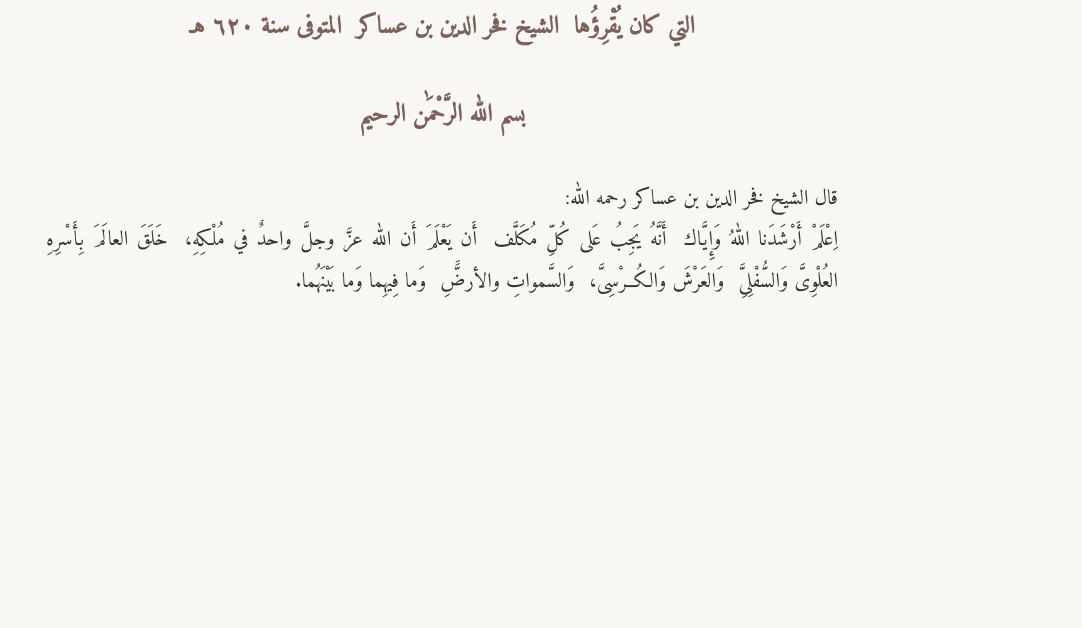
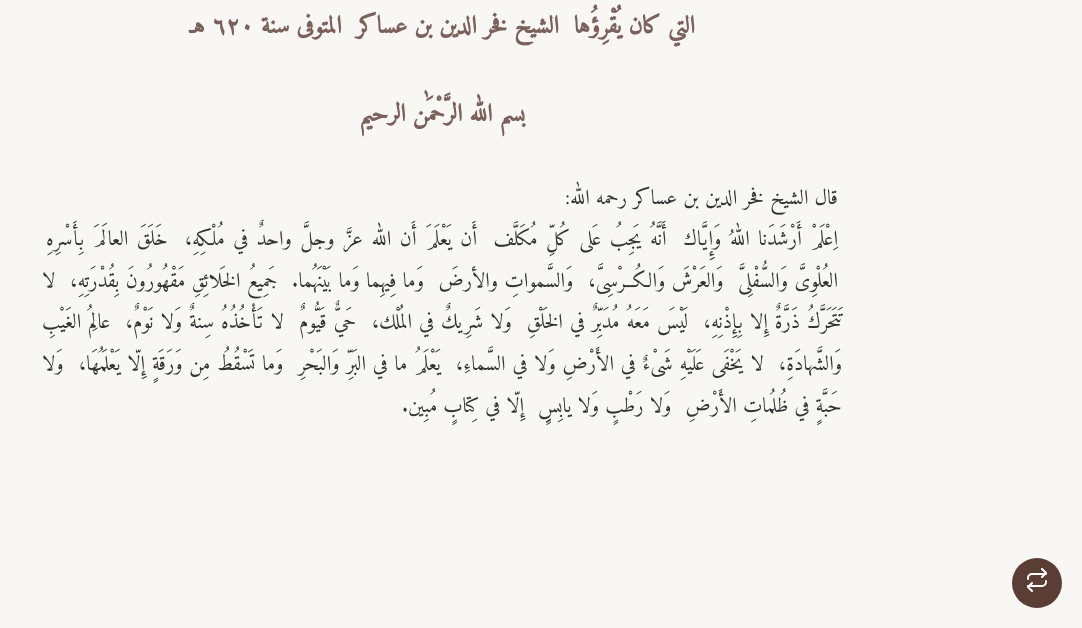
Before and after one commit to Melnoch/croyance-bonne-guidee, a plain HTML site: page index.html in a window 1280 px wide. Both pictures are taken after a click on the element "العَقِيدَةُ المُرْشِدَة". Shown: the part 172-800 px from the top of the page, without its empty margins (198-1280 px from the left). Drawn offline with Linux system fonts and the light colour scheme.

Commit message:
Add up the second phrase - add repeat button

```diff
--- a/index.html
+++ b/index.html
@@ -27,17 +27,38 @@
         <span data-audio="src/assets/audio/part7.mp3">أَنَّهُ يَجِبُ عَلى كُلِّ مُكَلَّف</span>
         <span data-audio="src/assets/audio/part8.mp3">أَن يَعْلَمَ أَن الله عزَّ وجلَّ واحدٌ في مُلْكِهِ،</span>
         <span data-audio="src/assets/audio/part9.mp3">خَلَقَ العالَمَ بِأَسْرِهِ</span>
-        <span data-audio="src/assets/audio/part10.mp3">العُلْوِىَّ وَالسُّفْلِىَِّ</span>
+        <span data-audio="src/assets/audio/part10.mp3">العُلْوِىَّ وَالسُّفْلِىَّ</span>
         <span data-audio="src/assets/audio/part11.mp3">وَالعَرْشَ وَالكُــرْسِىَّ،</span>
-        <span data-audio="src/assets/audio/part12.mp3">وَالسَّمواتِ والأرضََِّ</span>
+        <span data-audio="src/assets/audio/part12.mp3">وَالسَّمواتِ والأرضَ</span>
         <span data-audio="src/assets/audio/part13.mp3">وَما فِيهِما وَما بَيْنَهُما.</span>
+        <span data-audio="src/assets/audio/part14.mp3">جَمِيعُ الخَلائِقِ مَقْهُورُونَ بِقُدْرَتِهِ،</span>
+        <span data-audio="src/assets/audio/part15.mp3">لا تَتَحَرَّكُ ذَرَّةٌ إِلا بِإِذْنِهِ،</span>
+        <span data-audio="src/assets/audio/part16.mp3">لَيْسَ مَعَهُ مُدَبِّرٌ في الخَلْقِ</span>
+        <span data-audio="src/assets/audio/part17.mp3">وَلا شَرِيكٌ في المُلْك،</span>
+        <span data-audio="src/assets/audio/part18.mp3">حَيٌّ قَيُّومٌ</span>
+        <span data-audio="src/assets/audio/part19.mp3">لا تَأْخُذُهُ سِنةٌ وَلا نَوْمٌ،</span>
+        <span data-audio="src/assets/audio/part20.mp3">عالِمُ الغَيْبِ وَالشَّهادَةِ،</span>
+        <span data-audio="src/assets/audio/part21.mp3">لا يَخْفَى عَلَيْهِ شَىْءٌ في الأَرْضِ وَلا في السَّماءِ،</span>
+        <span data-audio="src/assets/audio/part22.mp3">يَعْلَمُ ما في البَرِّ وَالبَحْرِ</span>
+        <span data-audio="src/assets/audio/part23.mp3">وَما تَسْقُطُ مِن وَرَقَةٍ إِلّا يَعْلَمُهَا،</span>
+        <span data-audio="src/assets/audio/part24.mp3">وَلا حَبَّةٍ في ظُلُماتِ الأَرْضِ</span>
+        <span data-audio="src/assets/audio/part25.mp3">وَلا رَطْبٍ وَلا يابِسٍِ</span>
+        <span data-audio="src/assets/audio/part26.mp3">إِلّا في كِتابٍ مُبِين.</span>
 <!--
-َ جَمِيعُ الخَلائِقِ مَقْهُورُونَ بِقُدْرَتِهِ، لا تَتَحَرَّكُ ذَرَّةٌ إِلا بِإِذْنِهِ، لَيْسَ مَعَهُ مُدَبِّرٌ في الخَلْقِ وَلا شَرِيكٌ في المُلْكِ، حَيٌّ قَيُّومٌ لا تَأْخُذُهُ سِنةٌ وَلا نَوْمٌ، عالِمُ الغَيْبِ وَالشَّهادَةِ، لا يَخْفَى عَلَيْهِ شَىْءٌ في الأَرْضِ وَلا في السَّماءِ، يَعْلَمُ ما في البَرِّ وَالبَحْرِ وَما تَسْقُطُ مِن وَرَقَةٍ إِلّا يَعْلَمُهَا، وَلا حَبَّةٍ في ظُلُماتِ الأَرْضِ وَلا رَطْبٍ وَلا يابِسٍ إِلّا في كِتابٍ مُبِين. أَحاطَ بِكُلِّ شَىْءٍ عِلْمًا وأَحْصَى كُلَّ شَىْءٍ عَدَدًا، فَعَّالٌ لِمَا يُرِيدُ، قادِرٌ على ما يَشاءُ، لَهُ الُملْكُ وَلَهُ الغِنَى، وَلَهُ العِزُّ والبَقاءُ، وَلَهُ الحُكْمُ وَالقَضاءُ، وَلَهُ الأَسْماءُ الحُسْنَى، لا دافِعَ لِمَا قَضَى، وَلا مانِعَ لِمَا أَعْطَى، يَفْعَلُ في مُلْكِهِ ما يُرِيدُ، وَيَحْكُمُ في خَلْقِهِ بِما يَشاءُ.
+َ أَحاطَ بِكُلِّ شَىْءٍ عِلْمًا وأَحْصَى كُلَّ شَىْءٍ عَدَدًا، فَعَّالٌ لِمَا يُرِيدُ، قادِرٌ على ما يَشاءُ، لَهُ الُملْكُ وَلَهُ الغِنَى، وَلَهُ العِزُّ والبَقاءُ، وَلَهُ الحُكْمُ وَالقَضاءُ، وَلَهُ الأَسْماءُ الحُسْنَى، لا دافِعَ لِمَا قَضَى، وَلا مانِعَ لِمَا أَعْطَى، يَفْعَلُ في مُلْكِهِ ما يُرِيدُ، وَيَحْكُمُ في خَلْقِهِ بِما يَشاءُ.
 لا يَرْجو ثَوابًا وَلا يَخافُ عِقابًا، لَيْسَ عَلَيْهِ حَقٌّ [يَلْزَمُهُ] وَلا عَلَيْهِ حُكْمٌ، وَكُلُّ نِعمةٍ مِنْهُ فَضْلٌ وَكُلُّ نِقْمَةٍ مِنْهُ عَدْلٌ، لا يُسْأَلُ عَمَّا يَفْعَلُ وَهُمْ يُسْأَلُونَ. مَوْجُودٌ قَبْلَ الخَلْقِ، لَيْسَ لَهُ قَبْلٌ وَلا بَعْدٌ، وَلا فَوْقٌ وَلا تَحْتٌ، وَلا يَمِينٌ وَلا شِمالٌ، وَلا أَمامٌ وَلا خَلْفٌ، وَلا كُلٌّ، وَلا بَعْضٌ.
 وَلا يُقالُ مَتَى كانَ وَلا أَيْنَ كانَ وَلا كَيْفَ، كانَ وَلا مَكانَ، كَوَّنَ الأَكْوانَ وَدَبَّر الزَّمانَ، لا يَتَقَيَّدُ بالزَّمانِ ولا يَتَخَصَّصُ بِالمَكانِ، وَلا يَشْغَلُهُ شأنٌ عن شَأنٍ، وَلا يَلْحَقُهُ وَهْمٌ، وَلا يَكْتَنِفُهُ عَقْلٌ، وَلا يَتَخَصَّصُ بِالذِّهْنِ، وَلا يَتَمَثَّلُ في النَّفْسِ، وَلا يُتَصَوَّرُ في الوَهْمِ، وَلا يَتَكَيَّفُ في العَقْلِ، لا تَلْحَقُهُ الأَوْهامُ وَالأَفْكارُ، ﴿لَيۡسَ كَمِثۡلِهِۦ شَيۡءٞۖ وَهُوَ ٱلسَّمِيعُ ٱلۡبَصِيرُ ١١﴾ اهـ
 -->
     </p>
 </div>
+<button id="repeatToggle" class="repeat-btn">
+    <svg xmlns="http://www.w3.org/2000/svg" width="24" height="24" fill="none" stroke="currentColor" stroke-width="2" stroke-linecap="round" stroke-linejoin="round">
+        <polyline points="17 1 21 5 17 9"></polyline>
+        <path d="M3 11v-1a4 4 0 0 1 4-4h14"></path>
+        <polyline points="7 23 3 19 7 15"></polyline>
+        <path d="M21 13v1a4 4 0 0 1-4 4H3"></path>
+    </svg>
+</button>
 
 <script src="src/javascript/script.js"></script>
 </body>
--- a/src/css/style.css
+++ b/src/css/style.css
@@ -45,3 +45,28 @@ h2 {
     background-color: #5a3e36;
     color: white;
 }
+
+.repeat-btn {
+    position: fixed; /* fixed to viewport */
+    bottom: 20px;
+    right: 20px;
+    width: 50px;
+    height: 50px;
+    font-size: 24px;
+    background-color: #5a3e36;
+    color: #ffffff;
+    border: none;
+    border-radius: 50%;
+    cursor: pointer;
+    z-index: 1000; /* above everything */
+    transition: background-color 0.3s, transform 0.2s;
+}
+
+.repeat-btn.active {
+    background-color: #0a9e47; /* green when active */
+    transform: scale(1.1);
+}
+
+.repeat-btn:hover {
+    opacity: 0.9;
+}
--- a/src/javascript/script.js
+++ b/src/javascript/script.js
@@ -1,30 +1,35 @@
 document.addEventListener('DOMContentLoaded', function() {
+    const repeatBtn = document.getElementById('repeatToggle');
+    let repeatActive = false;
+
+    repeatBtn.addEventListener('click', function() {
+        repeatActive = !repeatActive;
+        repeatBtn.classList.toggle('active', repeatActive);
+
+        if (currentAudio) {
+            currentAudio.loop = repeatActive;
+        }
+    });
+
     const segments = document.querySelectorAll('.text-content span');
     let currentAudio = null;
 
     segments.forEach(segment => {
         segment.addEventListener('click', function() {
-            // Stop previously playing audio
             if (currentAudio && !currentAudio.paused) {
                 currentAudio.pause();
                 currentAudio.currentTime = 0;
             }
 
-            // Remove active class from all segments
             segments.forEach(s => s.classList.remove('active'));
-
-            // Add active class to current segment
             segment.classList.add('active');
 
-            // Play the audio related to the clicked segment
             const audioSrc = segment.getAttribute('data-audio');
             currentAudio = new Audio(audioSrc);
+            currentAudio.loop = repeatActive; // respects repeat button state
             currentAudio.play();
 
-            // Remove active state when audio ends
-            currentAudio.onended = () => {
-                segment.classList.remove('active');
-            };
+            currentAudio.onended = () => segment.classList.remove('active');
         });
     });
 });
```
Also changed, not shown: 13 other files.
